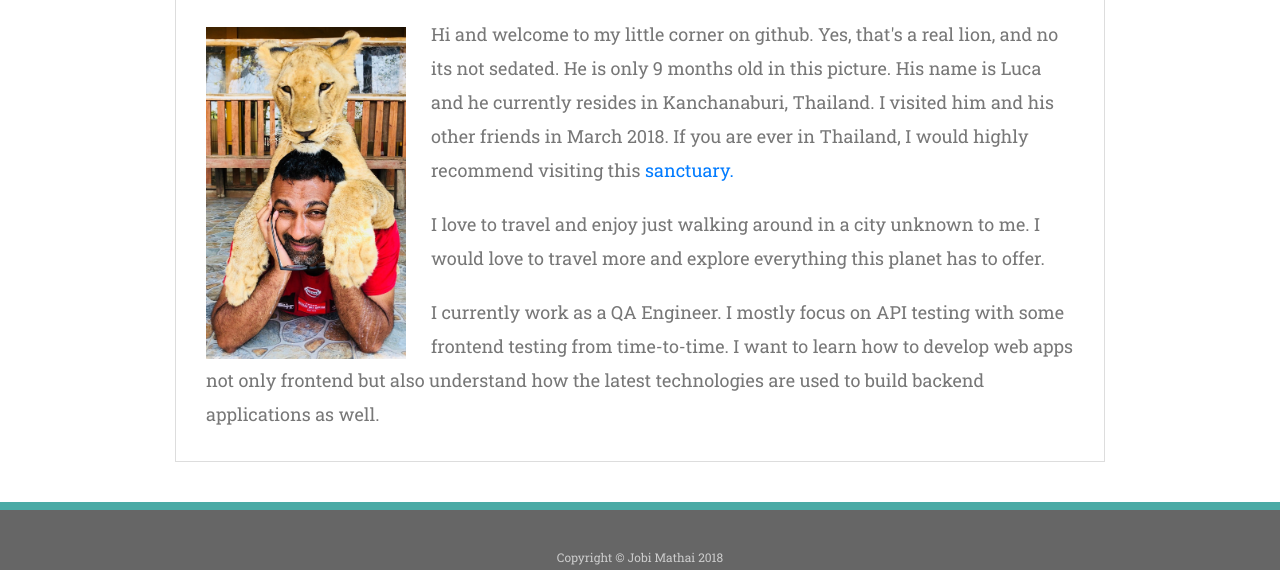
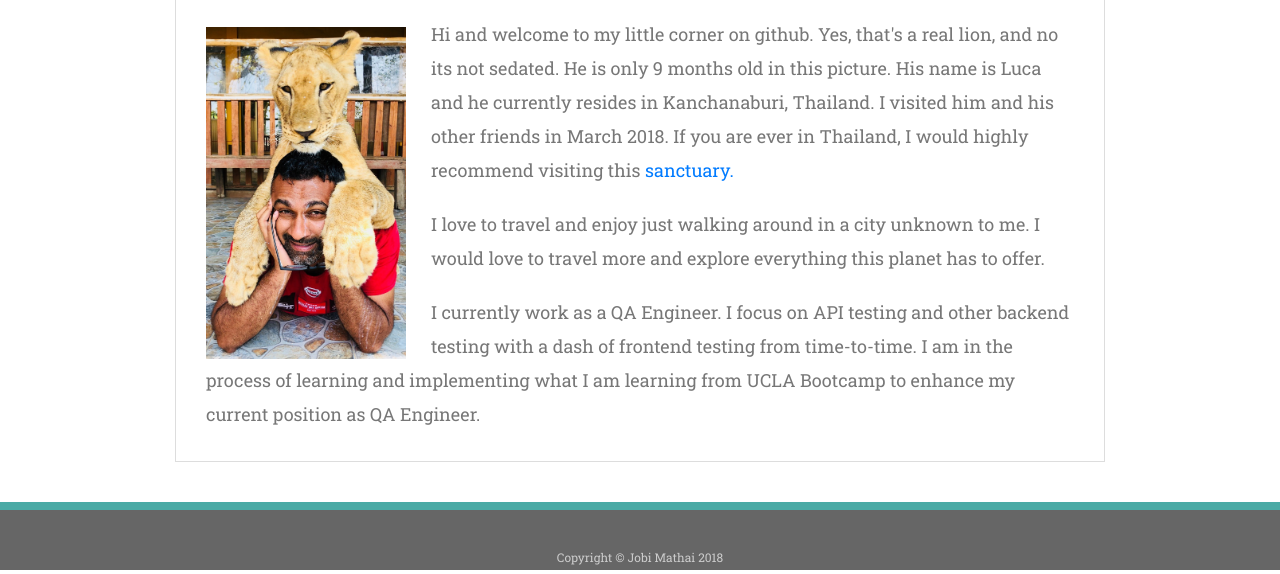
Before and after one commit to jobimathai1/Bootstrap-Portfolio, a plain HTML site: page index.html in a window 1280 px wide. Shown: the part 236-810 px from the top of the page. Drawn offline with nearby package versions, Linux system fonts and the light colour scheme.

Commit message:
minor updates

```diff
--- a/index.html
+++ b/index.html
@@ -39,9 +39,9 @@
             <p>I love to travel and enjoy just walking around in a city unknown to me. I would love to travel more and explore
                 everything this planet has to offer.</p>
 
-            <p>I currently work as a QA Engineer. I mostly focus on API testing with some frontend testing from time-to-time.
-                I want to learn how to develop web apps not only frontend but also understand how the latest technologies
-                are used to build backend applications as well.</p>
+            <p>I currently work as a QA Engineer. I focus on API testing and other backend testing with a dash of frontend
+                testing from time-to-time. I am in the process of learning and implementing what I am learning from UCLA
+                Bootcamp to enhance my current position as QA Engineer.</p>
 
         </section>
 
```
